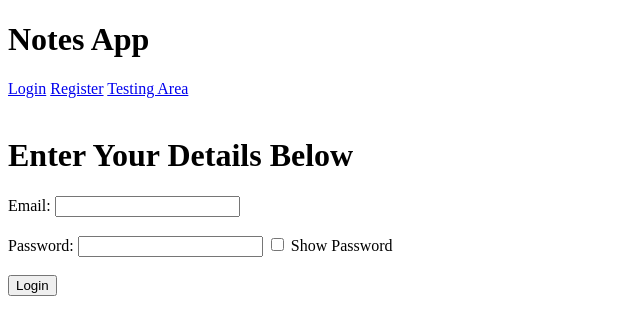
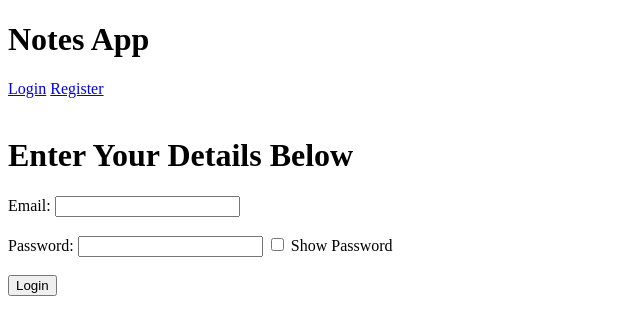
Before and after one commit to raphaelkathambana/Assignment-II, a PHP site: page /login.php in a window 1280 px wide. Shown: the top 335 px of the page, without its empty margins (0-640 px from the left). Run offline with PHP 8.4, Linux system fonts and the light colour scheme.

Commit message:
removed test file

```diff
--- a/Layout.php
+++ b/Layout.php
@@ -38,7 +38,6 @@ class Layout
                 <a href="login.php">Login</a>
                 <a href="register.php">Register</a>
             <?php } ?>
-            <a href="test.php">Testing Area</a>
         </div><br />
         <?php
     }
```
